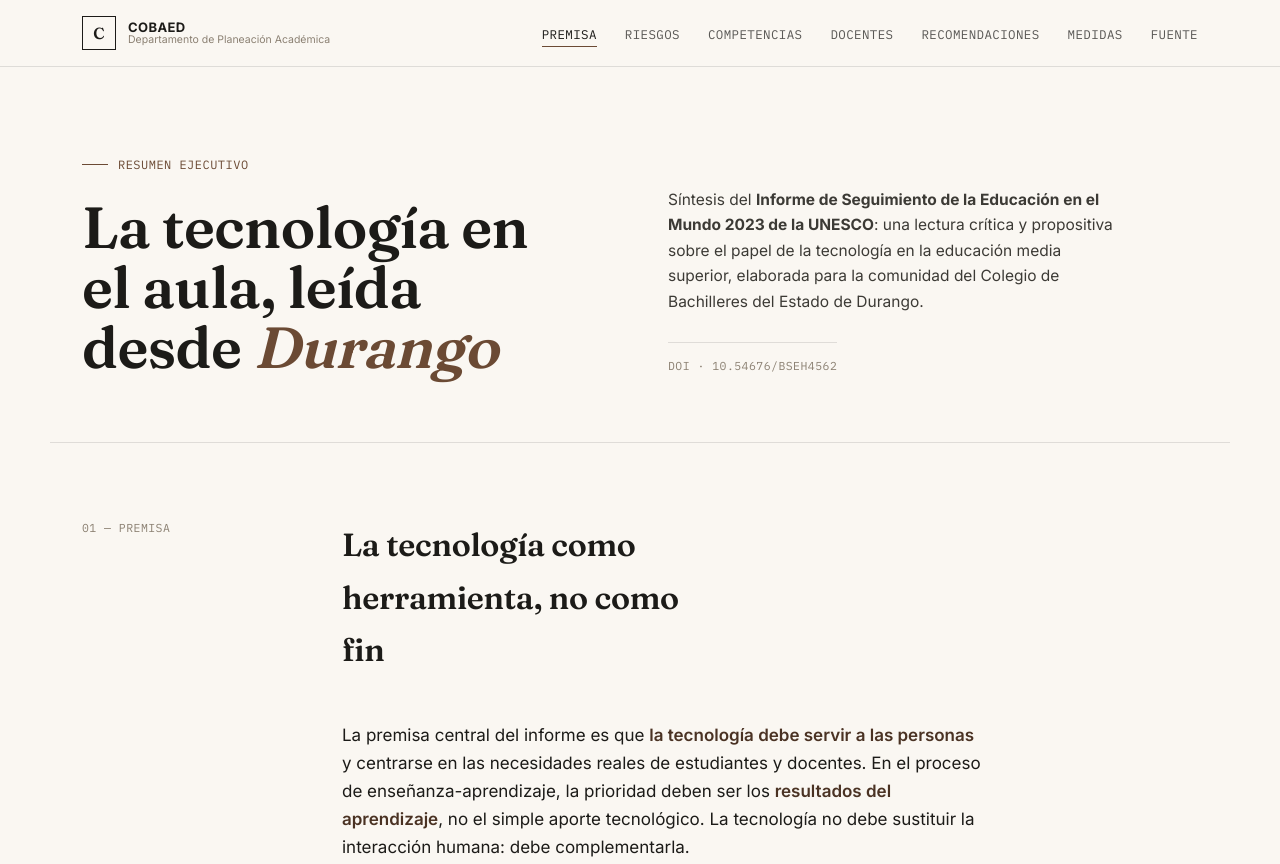
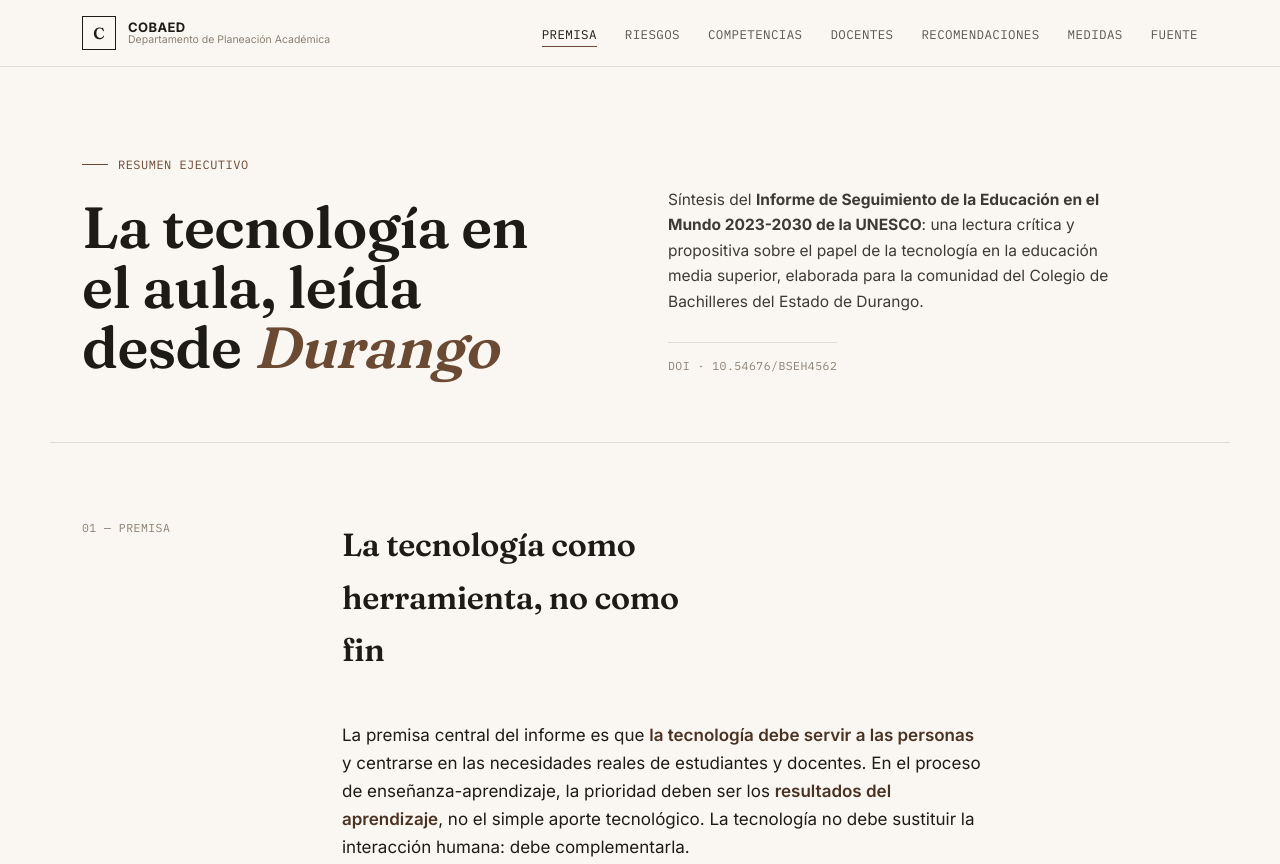
Before and after one commit to ezamarripa-creator/Educaci-n-UNESCO-2023-2030, a plain HTML site: page index.html in a window 1280 px wide. Shown: the top 864 px of the page. Drawn offline with Linux system fonts and the light colour scheme.

Commit message:
Update index.html

```diff
--- a/index.html
+++ b/index.html
@@ -294,7 +294,7 @@
     <h1>La tecnología en el aula, leída desde <em>Durango</em></h1>
   </div>
   <div class="hero-side">
-    <p>Síntesis del <strong>Informe de Seguimiento de la Educación en el Mundo 2023 de la UNESCO</strong>: una lectura crítica y propositiva sobre el papel de la tecnología en la educación media superior, elaborada para la comunidad del Colegio de Bachilleres del Estado de Durango.</p>
+    <p>Síntesis del <strong>Informe de Seguimiento de la Educación en el Mundo 2023-2030 de la UNESCO</strong>: una lectura crítica y propositiva sobre el papel de la tecnología en la educación media superior, elaborada para la comunidad del Colegio de Bachilleres del Estado de Durango.</p>
     <div class="doi-tag mono">DOI · 10.54676/BSEH4562</div>
   </div>
 </section>
```
